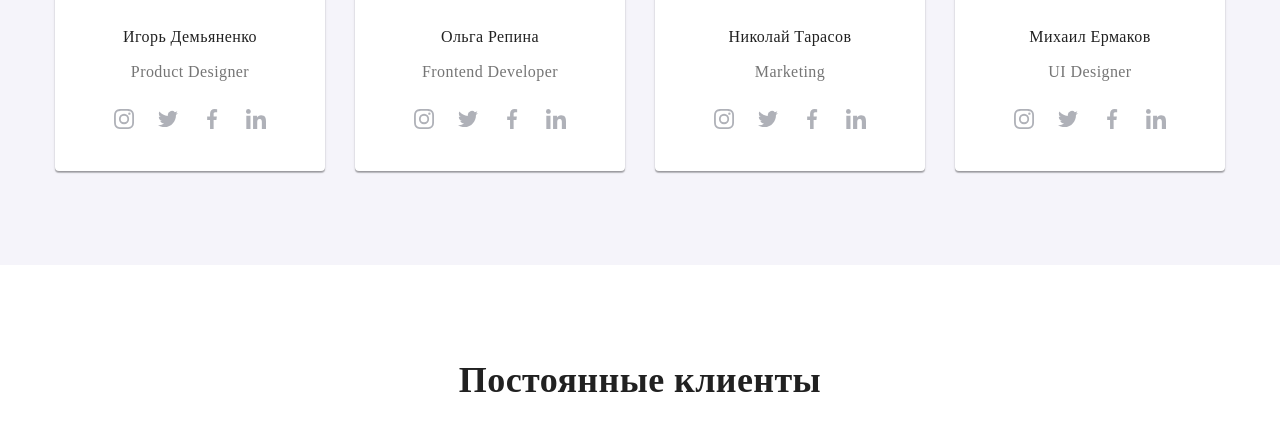
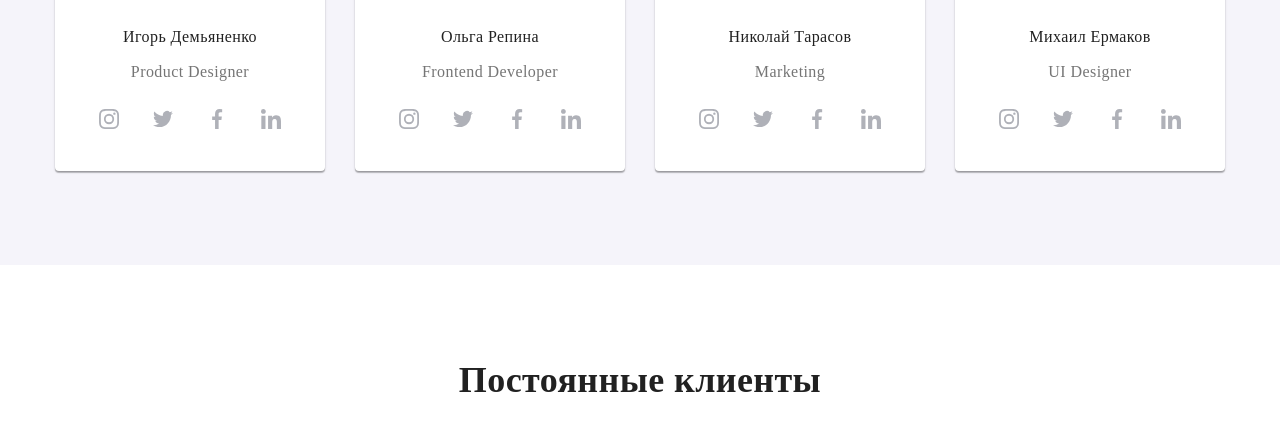
Before and after one commit to YuriiPaliukh/goit-markup-hw-07, a plain HTML site: page index.html in a window 1280 px wide. Shown: the part 2055-2500 px from the top of the page. Drawn offline with Linux system fonts and the light colour scheme; a web font is replaced by a local one.

Commit message:
corect code

```diff
--- a/index.html
+++ b/index.html
@@ -4,9 +4,8 @@
     <meta charset="UTF-8" />
     <meta http-equiv="X-UA-Compatible" content="IE=edge" />
     <meta name="viewport" content="width=device-width, initial-scale=1.0" />
-
+    <title>Document</title>
     <link rel="stylesheet" href="./css/main.min.css" />
-    <title>Document</title>
   </head>
 
   <body>
@@ -67,7 +66,7 @@
       <section class="section-features section">
         <div class="container">
           <h2 class="visually-hidden">Особенности</h2>
-          <ul class="features list">
+          <ul class="section-features__list list">
             <li class="feature">
               <div class="feature__box">
                 <svg class="feature__icon">
@@ -162,28 +161,28 @@
                 <h3 class="card-team__name">Игорь Демьяненко</h3>
                 <p lang="en" class="card-team__position">Product Designer</p>
                 <ul class="socials-team list">
-                  <li class="link">
+                  <li class="socials-team__link link">
                     <a href="#" class="socials-team__logo" aria-label="Ссылка на instagram">
                       <svg class="socials-team__icon">
                         <use href="./images/icons.svg.svg#icon-instagram"></use>
                       </svg>
                     </a>
                   </li>
-                  <li class="link">
+                  <li class="socials-team__link link">
                     <a href="#" class="socials-team__logo" aria-label="Ссылка на twitter">
                       <svg class="socials-team__icon">
                         <use href="./images/icons.svg.svg#icon-twitter"></use>
                       </svg>
                     </a>
                   </li>
-                  <li class="link">
+                  <li class="socials-team__link link">
                     <a href="#" class="socials-team__logo" aria-label="Ссылка на facebook">
                       <svg class="socials-team__icon">
                         <use href="./images/icons.svg.svg#icon-facebook"></use>
                       </svg>
                     </a>
                   </li>
-                  <li class="link">
+                  <li class="socials-team__link link">
                     <a href="#" class="socials-team__logo" aria-label="Ссылка на linkedin">
                       <svg class="socials-team__icon">
                         <use href="./images/icons.svg.svg#icon-linkedin"></use>
@@ -199,28 +198,28 @@
                 <h3 class="card-team__name">Ольга Репина</h3>
                 <p lang="en" class="card-team__position">Frontend Developer</p>
                 <ul class="socials-team list">
-                  <li class="link">
+                  <li class="socials-team__link link">
                     <a href="#" class="socials-team__logo" aria-label="Ссылка на instagram">
                       <svg class="socials-team__icon">
                         <use href="./images/icons.svg.svg#icon-instagram"></use>
                       </svg>
                     </a>
                   </li>
-                  <li class="link">
+                  <li class="socials-team__link link">
                     <a href="#" class="socials-team__logo" aria-label="Ссылка на twitter">
                       <svg class="socials-team__icon">
                         <use href="./images/icons.svg.svg#icon-twitter"></use>
                       </svg>
                     </a>
                   </li>
-                  <li class="link">
+                  <li class="socials-team__link link">
                     <a href="#" class="socials-team__logo" aria-label="Ссылка на facebook">
                       <svg class="socials-team__icon">
                         <use href="./images/icons.svg.svg#icon-facebook"></use>
                       </svg>
                     </a>
                   </li>
-                  <li class="link">
+                  <li class="socials-team__link link">
                     <a href="#" class="socials-team__logo" aria-label="Ссылка на linkedin">
                       <svg class="socials-team__icon">
                         <use href="./images/icons.svg.svg#icon-linkedin"></use>
@@ -236,28 +235,28 @@
                 <h3 class="card-team__name">Николай Тарасов</h3>
                 <p lang="en" class="card-team__position">Marketing</p>
                 <ul class="socials-team list">
-                  <li class="link">
+                  <li class="socials-team__link link">
                     <a href="#" class="socials-team__logo" aria-label="Ссылка на instagram">
                       <svg class="socials-team__icon">
                         <use href="./images/icons.svg.svg#icon-instagram"></use>
                       </svg>
                     </a>
                   </li>
-                  <li class="link">
+                  <li class="socials-team__link link">
                     <a href="#" class="socials-team__logo" aria-label="Ссылка на twitter">
                       <svg class="socials-team__icon">
                         <use href="./images/icons.svg.svg#icon-twitter"></use>
                       </svg>
                     </a>
                   </li>
-                  <li class="link">
+                  <li class="socials-team__link link">
                     <a href="#" class="socials-team__logo" aria-label="Ссылка на facebook">
                       <svg class="socials-team__icon">
                         <use href="./images/icons.svg.svg#icon-facebook"></use>
                       </svg>
                     </a>
                   </li>
-                  <li class="link">
+                  <li class="socials-team__link link">
                     <a href="#" class="socials-team__logo" aria-label="Ссылка на linkedin">
                       <svg class="socials-team__icon">
                         <use href="./images/icons.svg.svg#icon-linkedin"></use>
@@ -273,28 +272,28 @@
                 <h3 class="card-team__name">Михаил Ермаков</h3>
                 <p lang="en" class="card-team__position">UI Designer</p>
                 <ul class="socials-team list">
-                  <li class="link">
+                  <li class="socials-team__link link">
                     <a href="#" class="socials-team__logo" aria-label="Ссылка на instagram">
                       <svg class="socials-team__icon">
                         <use href="./images/icons.svg.svg#icon-instagram"></use>
                       </svg>
                     </a>
                   </li>
-                  <li class="link">
+                  <li class="socials-team__link link">
                     <a href="#" class="socials-team__logo" aria-label="Ссылка на twitter">
                       <svg class="socials-team__icon">
                         <use href="./images/icons.svg.svg#icon-twitter"></use>
                       </svg>
                     </a>
                   </li>
-                  <li class="link">
+                  <li class="socials-team__link link">
                     <a href="#" class="socials-team__logo" aria-label="Ссылка на facebook">
                       <svg class="socials-team__icon">
                         <use href="./images/icons.svg.svg#icon-facebook"></use>
                       </svg>
                     </a>
                   </li>
-                  <li class="link">
+                  <li class="socials-team__link link">
                     <a href="#" class="socials-team__logo" aria-label="Ссылка на linkedin">
                       <svg class="socials-team__icon">
                         <use href="./images/icons.svg.svg#icon-linkedin"></use>
--- a/scss/layouts/_features.scss
+++ b/scss/layouts/_features.scss
@@ -1,10 +1,11 @@
 .section-features {
     padding-bottom: 0px;
+    &__list{
+            display: flex;
+        }
 }
 
-.features {
-    display: flex;
-}
+
 .feature{
     &__box {
             display: flex;
--- a/scss/layouts/_team.scss
+++ b/scss/layouts/_team.scss
@@ -43,7 +43,7 @@
     display: flex;
     justify-content: center;
     margin-top: 16px;
-        &__link+&__link {
+        &__link+ &__link {
             margin-left: 10px;
         }
 
--- a/scss/main.scss
+++ b/scss/main.scss
@@ -1,13 +1,14 @@
 // utils
 @import './utils/visually-hidden';
+@import './utils/normalize';
+@import './utils/fonts';
 @import './utils/mixins';
 
 // base
-@import './base/base';
+@import './base/common';
 @import './base/reset';
 @import './base/variables';
-@import './base/normalize';
-@import './base/fonts';
+
 
 // components
 @import './components/container';
@@ -15,9 +16,10 @@
 @import './components/header';
 @import './components/button';
 @import './components/footer';
+@import './components/modal';
 
 // layout
-@import './layouts/modal';
+
 @import './layouts/hero';
 @import './layouts/features';
 @import './layouts/product';
```
Also changed, not shown: css/main.css, css/main.min.css, scss/base/_common.scss (renamed from scss/base/_base.scss), scss/components/_modal.scss (renamed from scss/layouts/_modal.scss), scss/utils/_fonts.scss (renamed from scss/base/_fonts.scss), scss/utils/_normalize.scss (renamed from scss/base/_normalize.scss), 2 other files.
